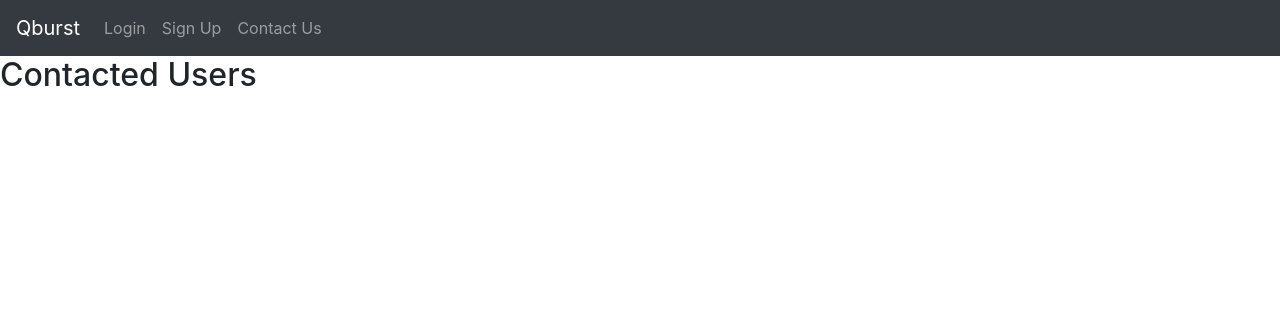
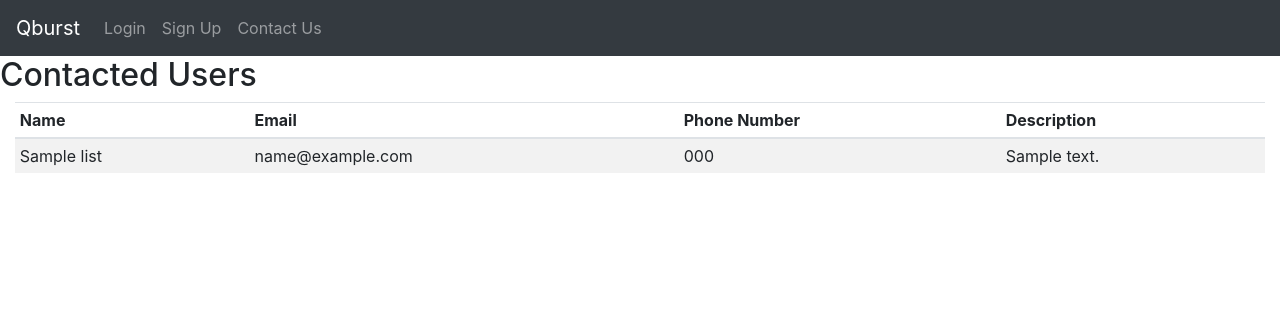
Before and after one commit to Kundan-Raj/Contact-page, a Django app: template test1/templates/home.html in a window 1280 px wide. Shown: the top 316 px of the page. Run offline with Django 3.2, Linux system fonts and the light colour scheme; the template is opened without the code that fills it: most values are stand-ins (such as "Sample title", 1, 10 or a date in 2020); some libraries are stand-ins or nearby versions.

Commit message:
showing data in home page

```diff
--- a/test1/templates/home.html
+++ b/test1/templates/home.html
@@ -34,7 +34,6 @@
 
 
 <h2>Contacted Users</h2>
-    <!--
 <div class="container-fluid">
     <table class="table table-striped table-sm" id="my_friends">
         <thead>
@@ -46,19 +45,19 @@
             </tr>
         </thead>
         <tbody>
-        {% for clist in contactlist %}
+        {% for list in contactlist %}
         <tr>
-            <td>{{clist.name}}</td>
-            <td>{{clist.email}}</td>
-            <td>{{clist.phone}}</td>
-            <td>{{clist.description}}</td>
+            <td>{{list.name}}</td>
+            <td>{{list.email}}</td>
+            <td>{{list.phone}}</td>
+            <td>{{list.comment}}</td>
         </tr>
         {% endfor %}
         </tbody>
     </table>
 
 </div>
--->
+
 
 
 </body>
--- a/test1/views.py
+++ b/test1/views.py
@@ -13,7 +13,8 @@ from rest_framework.decorators import api_view
 
 # Create your views here.
 def indexView(request):
-    return render(request,'home.html')
+    contactlist = Contactdb.objects.all()
+    return render(request,'home.html',{'contactlist':contactlist})
 
 
 def registerView(request):
```
